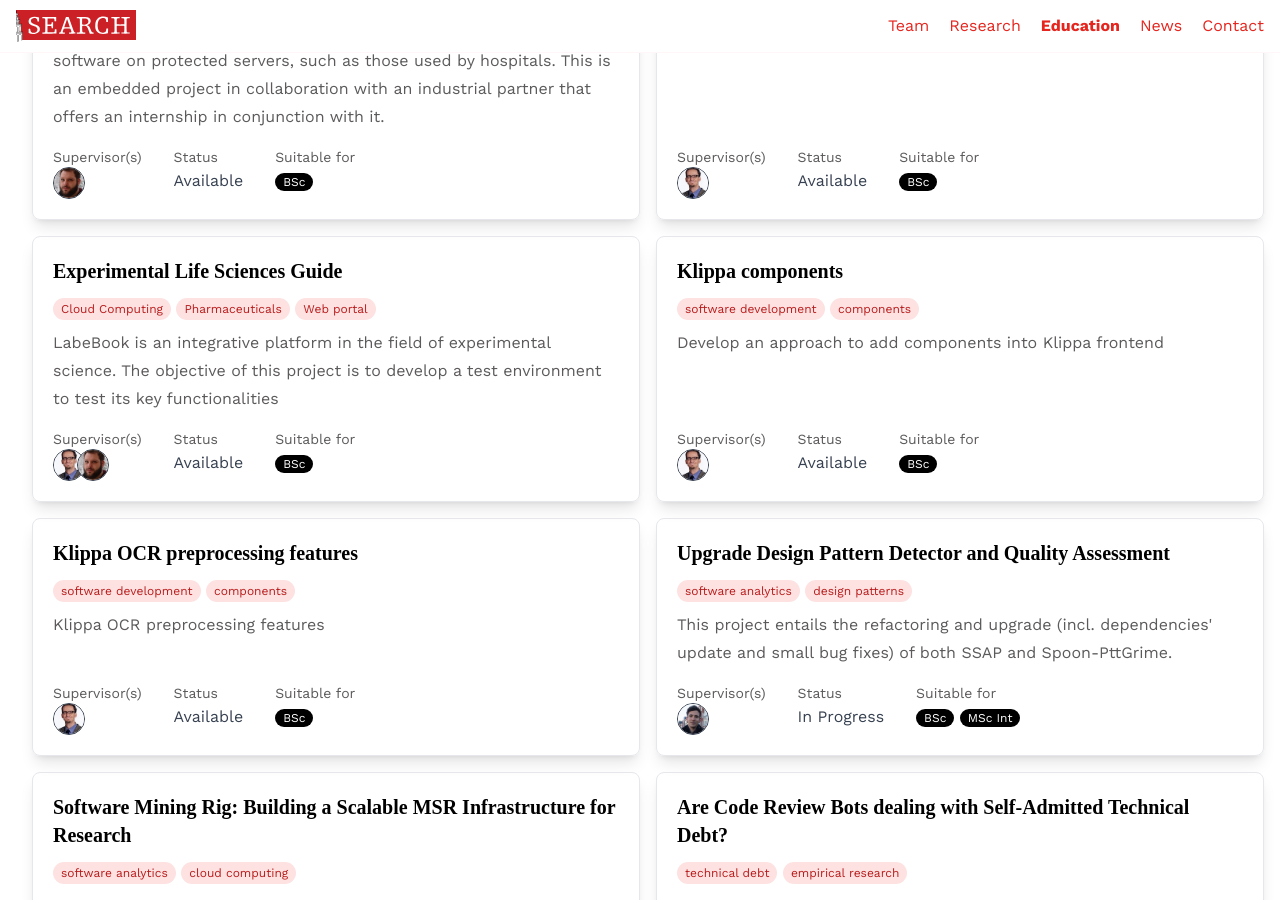
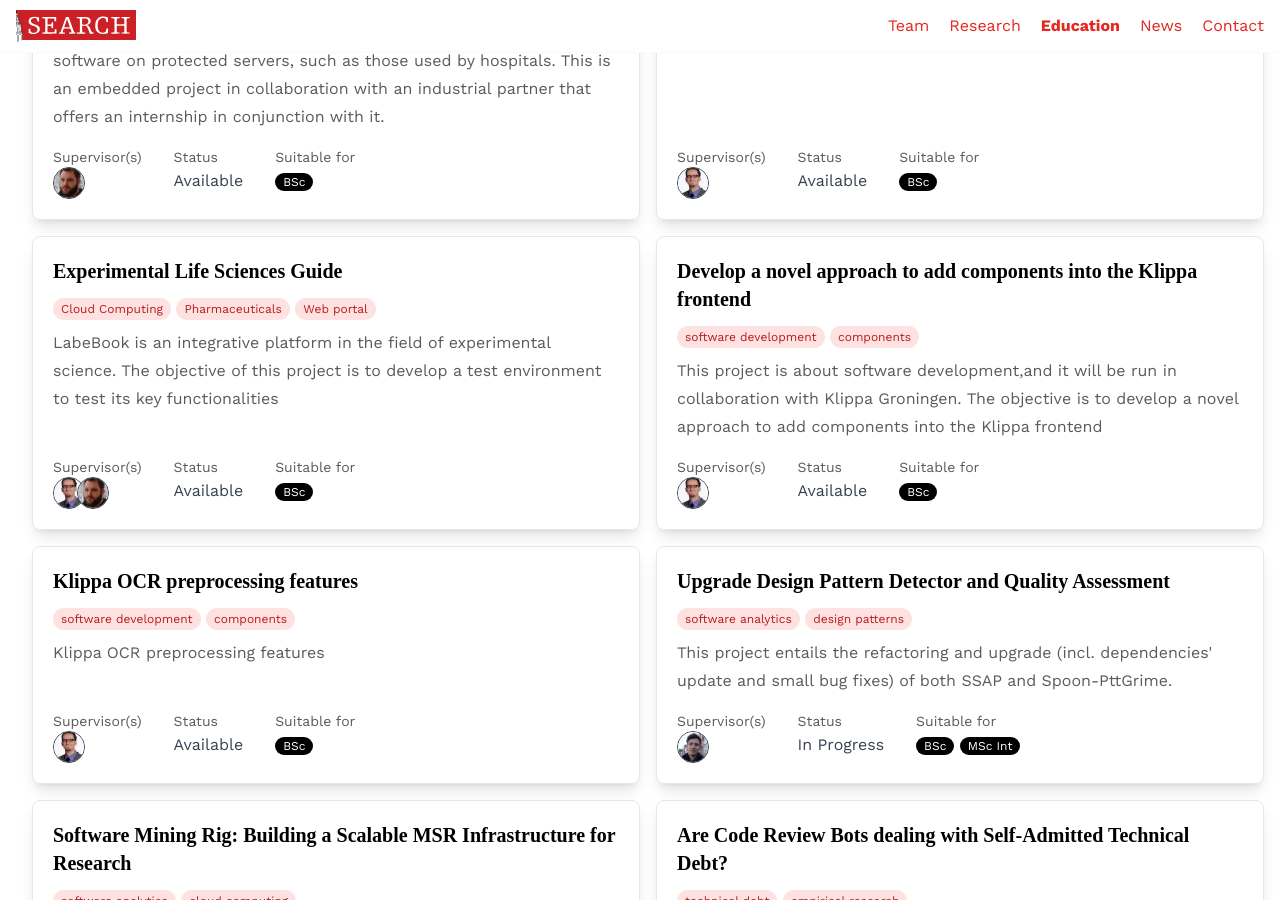
Before and after one commit to search-rug/search-rug.github.io, a Jekyll site: the page built from _pages/education.html, in a window 1280 px wide and 900 px high, scrolled down 652 px. Built offline with Jekyll 4.4.1, drawn with Linux system fonts in a browser that asks for light colours; some web fonts are replaced.

Commit message:
Update capiluppi-4.md

```diff
--- a/_sprojects/capiluppi-4.md
+++ b/_sprojects/capiluppi-4.md
@@ -7,12 +7,12 @@
 - software development
 - components
 posted: 2024-01-29
-description: Develop an approach to add components into Klippa frontend
+description: This project is about software development,and it will be run in collaboration with Klippa Groningen. The objective is to develop a novel approach to add components into the Klippa frontend
 contact:
   header: Supervisor(s)
   members:
   - a.capiluppi@rug.nl
-title: Klippa components
+title: Develop a novel approach to add components into the Klippa frontend
 types:
 - BSc
 ---
```
